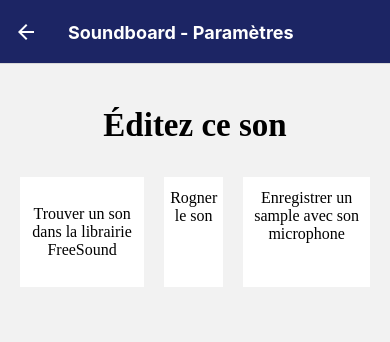
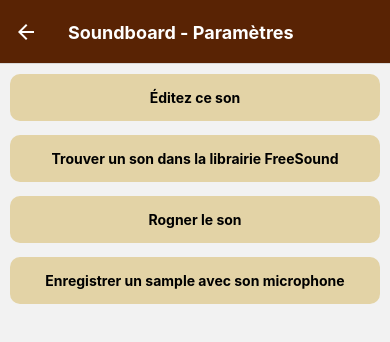
Before and after one commit to mariaguyde/soundboard, a React Native app: screen /Params in a window 390 px wide. Shown: the top 342 px of the page. Built offline with nearby package versions, Linux system fonts and the light colour scheme.

Commit message:
play demo samples from Freesound API & some CSS styles

```diff
--- a/App.js
+++ b/App.js
@@ -4,8 +4,7 @@ import {Provider} from "react-redux";
 import { PersistGate } from 'redux-persist/integration/react'
 import {persistStore} from 'redux-persist';
 import Menu from "./components/Menu";
-import {NavigationContainer} from "@react-navigation/native";
-import Sample from "./components/Sample";
+import 'react-native-gesture-handler';
 
 /**
  * Implementation of the persistor :  we take the Redux state of the object and saves it to a persisted storage
@@ -16,9 +15,7 @@ export default function App() {
   return (
       <Provider store={store}>
           <PersistGate persistor={persistor}>
-              <NavigationContainer>
-                 <Menu></Menu>
-              </NavigationContainer>
+                 <Menu/>
               <StatusBar style="auto" />
           </PersistGate>
       </Provider>
--- a/components/Menu.js
+++ b/components/Menu.js
@@ -1,6 +1,6 @@
 import React from 'react'
-import { createStackNavigator } from '@react-navigation/stack';
-
+import { NavigationContainer } from "@react-navigation/native";
+import { createNativeStackNavigator } from '@react-navigation/native-stack';
 import Soundboard from '../components/Soundboard';
 import Params from '../components/Params';
 import FreeSound from '../components/FreeSound';
@@ -10,16 +10,17 @@ import FreeSound from '../components/FreeSound';
  * This will be the menu that the user can use once he presses one of the buttons of the soundboard.
  * */
 const Menu = () => {
-    const Stack = createStackNavigator();
+    const Stack = createNativeStackNavigator();
 
     return (
-        <Stack.Navigator>
+        <NavigationContainer>
+            <Stack.Navigator initialRouteName="Soundboard">
             <Stack.Screen name="Soundboard"
                           component={Soundboard}
                           options={{
                               title: 'Soundboard',
                               headerStyle: {
-                                  backgroundColor: '#1c2564',
+                                  backgroundColor: '#592304',
                               },
                               headerTintColor: 'white',
                               headerTitleStyle: {
@@ -32,7 +33,7 @@ const Menu = () => {
                           options={{
                               title: 'Soundboard - Paramètres',
                               headerStyle: {
-                                  backgroundColor: '#1c2564',
+                                  backgroundColor: '#592304',
                               },
                               headerTintColor: 'white',
                               headerTitleStyle: {
@@ -46,7 +47,7 @@ const Menu = () => {
                           options={{
                               title: 'Soundboard - Trouver un son dans la librairie FreeSound',
                               headerStyle: {
-                                  backgroundColor: '#1c2564',
+                                  backgroundColor: '#592304',
                               },
                               headerTintColor: 'white',
                               headerTitleStyle: {
@@ -54,7 +55,8 @@ const Menu = () => {
                               },
                           }}
             />
-        </Stack.Navigator>
+            </Stack.Navigator>
+        </NavigationContainer>
     );
 }
 
--- a/components/Params.js
+++ b/components/Params.js
@@ -1,4 +1,4 @@
-import {View} from 'react-native';
+import {View, Text} from 'react-native';
 import {useNavigation} from "@react-navigation/native";
 
 // View for the Page Parameters
@@ -6,17 +6,20 @@ const Params = () => {
     const navigation = useNavigation();
     return (
         <View>
-            <div style={{padding:"10px"}}>
-                <p style={{fontWeight:"bold", display:"flex", justifyContent:"center", fontSize:"33px"}}>Éditez ce son</p>
-                <div style={{display:"flex"}}>
-                    <div style={{padding:"12px 6px", textAlign: "center", backgroundColor: "white", margin:"0 10px"}}
-                    >
-                        <p  onClick={() => navigation.navigate('FreeSound')}>Trouver un son dans la librairie FreeSound</p>
-                    </div>
-                    <div style={{padding:"12px 6px", textAlign: "center",  backgroundColor: "white", margin:"0 10px"}}>Rogner le son</div>
-                    <div style={{padding:"12px 6px", textAlign: "center",  backgroundColor: "white", margin:"0 10px"}}>Enregistrer un sample avec son microphone</div>
-                </div>
-            </div>
+            <View style={{margin:10}}>
+                <View style={{ backgroundColor:"#e3d3a6", padding:15, borderRadius:10, marginBottom:14}}>
+                    <Text style={{fontWeight:"bold",textAlign:"center"}}>Éditez ce son</Text>
+                </View>
+                <View style={{ backgroundColor:"#e3d3a6", padding:15, borderRadius:10, marginBottom:14}}>
+                    <Text style={{fontWeight:"bold",textAlign:"center"}} onPress={() => navigation.navigate('FreeSound')}> Trouver un son dans la librairie FreeSound </Text>
+                </View>
+                <View style={{ backgroundColor:"#e3d3a6", padding:15, borderRadius:10, marginBottom:14}}>
+                    <Text style={{fontWeight:"bold",textAlign:"center"}}> Rogner le son </Text>
+                </View>
+                <View style={{ backgroundColor:"#e3d3a6", padding:15, borderRadius:10, marginBottom:14}}>
+                    <Text style={{fontWeight:"bold",textAlign:"center"}}> Enregistrer un sample avec son microphone </Text>
+                </View>
+            </View>
         </View>
     );
 };
--- a/components/Sample.js
+++ b/components/Sample.js
@@ -1,11 +1,8 @@
-import {StyleSheet, Text, View} from 'react-native';
-import { useSelector } from "react-redux";
+import {Button, Text, View} from 'react-native';
 import {useDispatch} from "react-redux";
-import {addSampleToList, librarySliceSelector} from "./librarySlice";
+import {addSampleToList} from "./librarySlice";
 
 const Sample = () => {
-    //const librarySamples = useSelector(librarySliceSelector);
-    //console.log(librarySamples);
     const dispatch = useDispatch();
 
     function addSample() {
@@ -15,21 +12,13 @@ const Sample = () => {
 
     return (
             <View>
-                <div>
-                    <p>TO DO : LISTE DYNAMIQUE</p>
-                    <button onClick={addSample}>TEST</button>
-                </div>
+                <View>
+                    <Text>TO DO : LISTE DYNAMIQUE</Text>
+                    <Button title="TEST" onClick={addSample}/>
+                </View>
             </View>
         );
 };
 
-const styles = StyleSheet.create({
-    container: {
-        flex: 1,
-        backgroundColor: '#fff',
-        alignItems: 'center',
-        justifyContent: 'center',
-    },
-});
 
 export default Sample;
--- a/components/Soundboard.js
+++ b/components/Soundboard.js
@@ -1,4 +1,4 @@
-import {TouchableOpacity, View} from 'react-native';
+import { TouchableOpacity, View} from 'react-native';
 import { useSelector } from "react-redux";
 import { FlatList} from "react-native";
 import { Audio } from "expo-av"
@@ -8,31 +8,25 @@ import React from "react";
 const Soundboard = () => {
     const navigation = useNavigation();
 
-    /***
-     * Play the sound of the sample
-     * */
-    const hearSample = async (sample) => {
-        console.log('hearSample');
-        console.log(sample);
-        const { son } = await Audio.Sound.createAsync(sample.file);
-        setSon(son);
-        await son.playAsync();
-        setIsPlaying(true);
-    };
-
     const samples = useSelector((state) => state.library);
     console.log(samples);
 
     const sample_infos = ({ item }) => (
-        <div style={{marginTop:"20px"}}>
-            <TouchableOpacity onLongPress={() => navigation.navigate('Params')}>
-                <button style={{width:'fit-content',backgroundColor:"#e8bb9f",padding:"14px", fontWeight:"bold", border:"none", borderRadius:"10px"}} onClick={() => hearSample(item)}>{item.sample}</button>
-            </TouchableOpacity>
-            <button onClick={() =>playSound(item)}>pLAY soUND</button>
-        </div>
-);
+        <View style={{margin:"2%"}}>
+            <View >
+                <TouchableOpacity
+                    style={{height: 50, width: 50,backgroundColor:"#e3d3a6",padding:"2%", fontWeight:"bold", border:"none", borderRadius:9}}
+                    onPress={() => playSound(item)}
+                    onLongPress={() => navigation.navigate("Params")}>
+                </TouchableOpacity>
+            </View>
+        </View>
+    );
 
-    // source : https://docs.expo.dev/versions/v45.0.0/sdk/audio/
+    /***
+     * Source : https://docs.expo.dev/versions/v45.0.0/sdk/audio/
+     * Play the sound of the sample
+     * */
     const [sound, setSound] = React.useState();
     async function playSound(sample) {
         console.log(sample.file);
@@ -40,10 +34,12 @@ const Soundboard = () => {
         const { sound } = await Audio.Sound.createAsync(
             sample.file
         );
+        //console.log(sound);
         setSound(sound);
 
         console.log('Playing Sound');
-        await sound.playAsync(); }
+        await sound.playAsync();
+    }
 
     React.useEffect(() => {
         return sound
@@ -53,15 +49,13 @@ const Soundboard = () => {
             : undefined;
     }, [sound]);
 
-
-
     return (
         <View>
-            <div id="samples">
+            <View id="samples" style={{display:"flex", flexDirection:"row", margin:8}}>
                 <FlatList
                     data={samples}
                     renderItem={sample_infos}/>
-            </div>
+            </View>
         </View>
     );
 };
--- a/package.json
+++ b/package.json
@@ -15,7 +15,7 @@
     "@react-navigation/native": "^6.0.10",
     "@react-navigation/native-stack": "^6.6.2",
     "@react-navigation/stack": "^6.2.1",
-    "@reduxjs/toolkit": "^1.8.1",
+    "@reduxjs/toolkit": "^1.8.2",
     "axios": "^0.26.1",
     "expo": "^45.0.5",
     "expo-av": "^11.2.3",
@@ -35,7 +35,8 @@
     "redux-thunk": "^2.4.1"
   },
   "devDependencies": {
-    "@babel/core": "^7.12.9"
+    "@babel/core": "^7.18.2",
+    "@mui/material": "^5.8.3"
   },
   "private": true
 }
--- a/store.js
+++ b/store.js
@@ -2,8 +2,9 @@ import {combineReducers} from "@reduxjs/toolkit";
 import { configureStore } from "@reduxjs/toolkit";
 import { persistReducer } from "redux-persist";
 import librarySampleReducer from "./components/librarySlice";
-import storage from 'redux-persist/lib/storage';
+// import storage from 'redux-persist/lib/storage';
 import thunk from 'redux-thunk';
+import AsyncStorage from "@react-native-async-storage/async-storage";
 
 const reducers = combineReducers(
     {
@@ -13,16 +14,12 @@ const reducers = combineReducers(
 
 const persistConfig = {
     key: "root",
-    storage,
+    storage : AsyncStorage,
 };
 
 const persistedReducer = persistReducer(persistConfig,
     reducers);
 
-
-/**
- * Assignement of the reducers to the store
- * */
 export default configureStore({
     reducer: persistedReducer,
     middleware: [thunk],
```
Also changed, not shown: components/FreeSound.js (+39 -11 lines), 1 other file (tests, documents, lock files or other folders).
